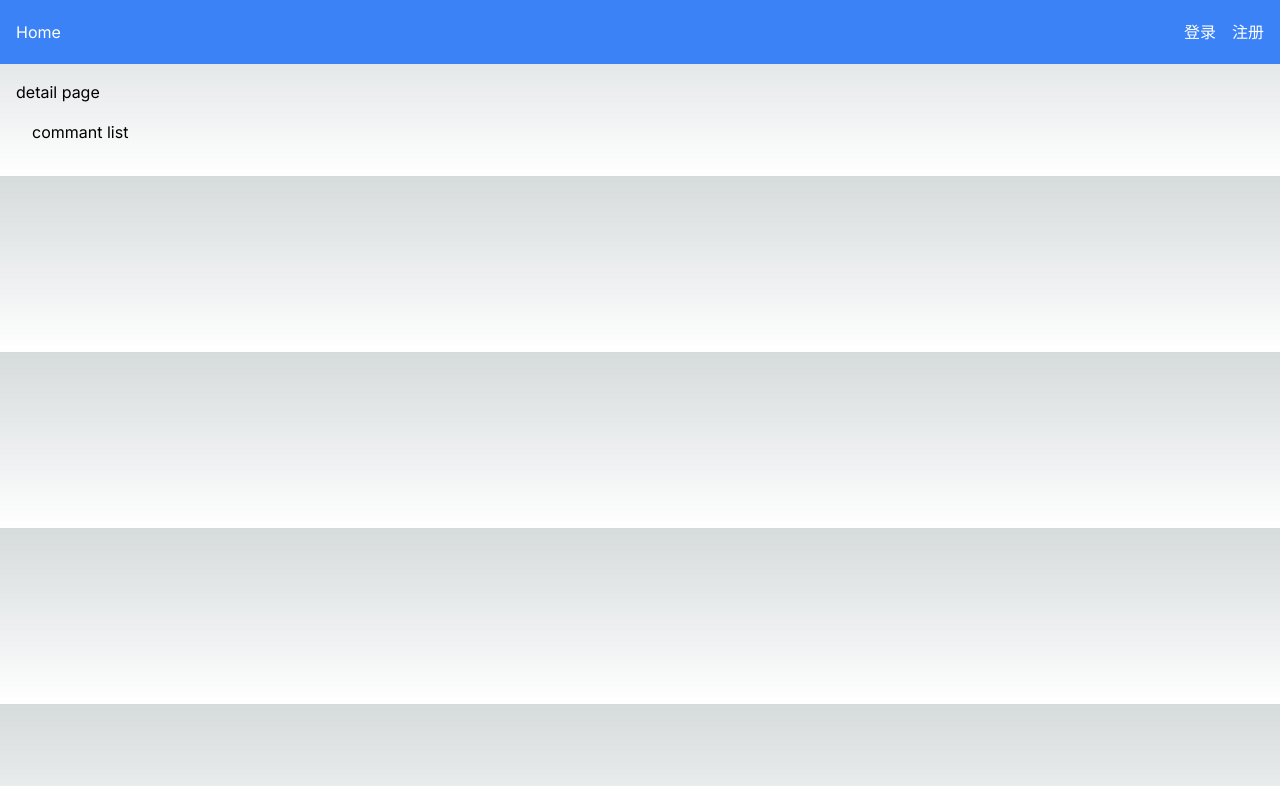
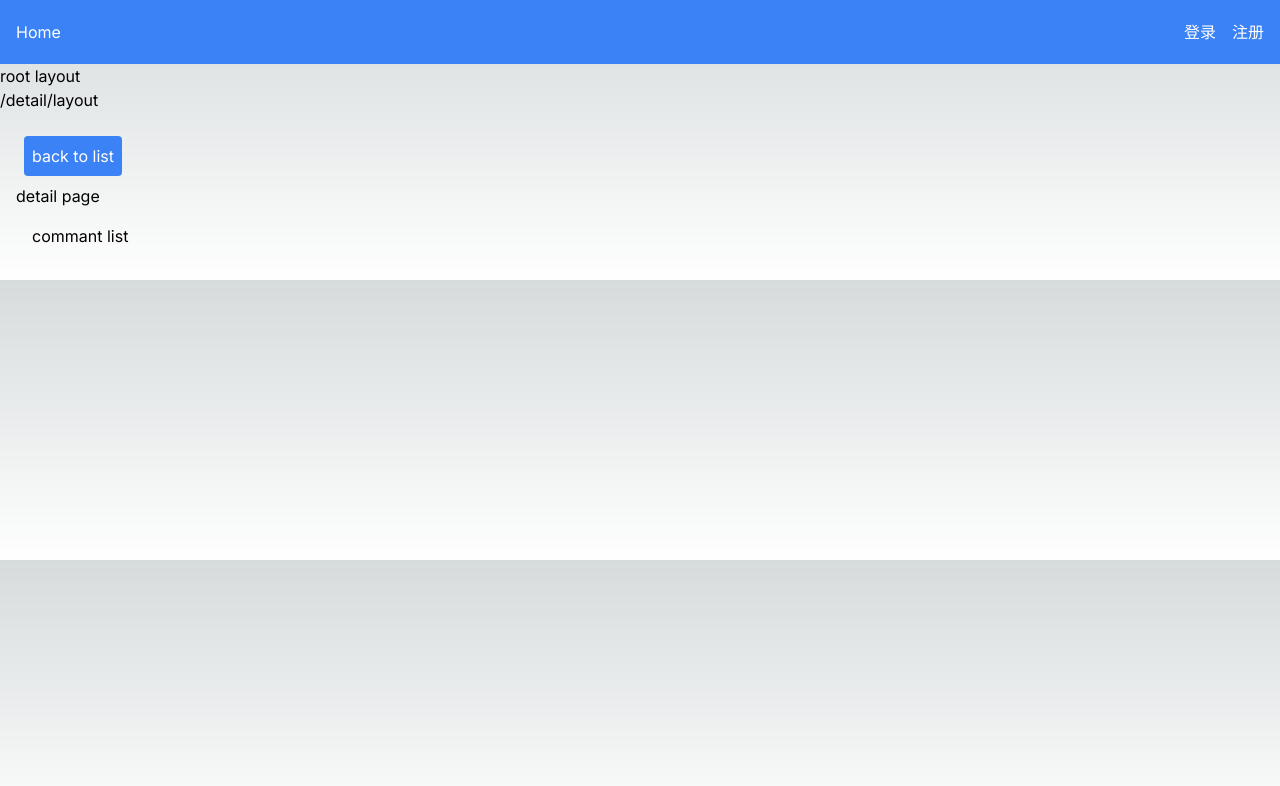
Before and after one commit to maxyou/nextjs14-starter, a Next.js app: page /detail in a window 1280 px wide. Shown: the top 786 px of the page. Built offline with nearby package versions, Linux system fonts and the light colour scheme.

Commit message:
list<---->detail

```diff
--- a/src/app/detail/detail.tsx
+++ b/src/app/detail/detail.tsx
@@ -2,7 +2,7 @@
 
 import React, { useState } from 'react';
 import { useRouter } from 'next/navigation';
-
+import Link from "next/link"
 import CommentList from '../comment/comment';
 
 const DetailPage: React.FC = () => {
@@ -12,6 +12,11 @@ const DetailPage: React.FC = () => {
   return (
 
     <div className="container mx-auto p-4">
+          <div>
+        <Link href="/list">
+          <button className='bg-blue-500 min-w-fit hover:bg-blue-700 text-white p-2 m-2 rounded'>back to list</button>
+        </Link>
+      </div>
       <div>
         detail page
       </div>
--- a/src/app/detail/layout.tsx
+++ b/src/app/detail/layout.tsx
@@ -1,7 +1,7 @@
 export default function Layout({ children }: { children: React.ReactNode }) {
   return (
     <div>
-      {/* <div>/app/detail/layout</div> */}
+      <div>/detail/layout</div>
       {children}
     </div>
   )
--- a/src/app/layout.tsx
+++ b/src/app/layout.tsx
@@ -20,7 +20,7 @@ export default function RootLayout({
     <html lang="en">
       <body className={inter.className}>
         <AppBar />
-        {/* <div>root layout</div> */}
+        <div>root layout</div>
         <div id="root">
           {children}
           </div>
--- a/src/app/list/layout.tsx
+++ b/src/app/list/layout.tsx
@@ -1,7 +1,7 @@
 export default function Layout({ children }: { children: React.ReactNode }) {
   return (
     <div>
-      {/* <div>/app/list/layout</div> */}
+      <div>/list/layout</div>
       {children}
     </div>
   )
--- a/src/app/list/list.tsx
+++ b/src/app/list/list.tsx
@@ -2,6 +2,7 @@
 
 import React, { useState } from 'react';
 import { useRouter } from 'next/navigation';
+import Link from "next/link"
 
 
 const ListPage: React.FC = () => {
@@ -12,9 +13,13 @@ const ListPage: React.FC = () => {
 
     <div className="container mx-auto p-4">
       <div>
+        <Link href="/detail">
+          <button className='bg-blue-500 min-w-fit hover:bg-blue-700 text-white p-2 m-2 rounded'>goto detail</button>
+        </Link>
+      </div>
+      <div>
         list page
-        </div>
-
+      </div>
     </div>
 
   );
```
